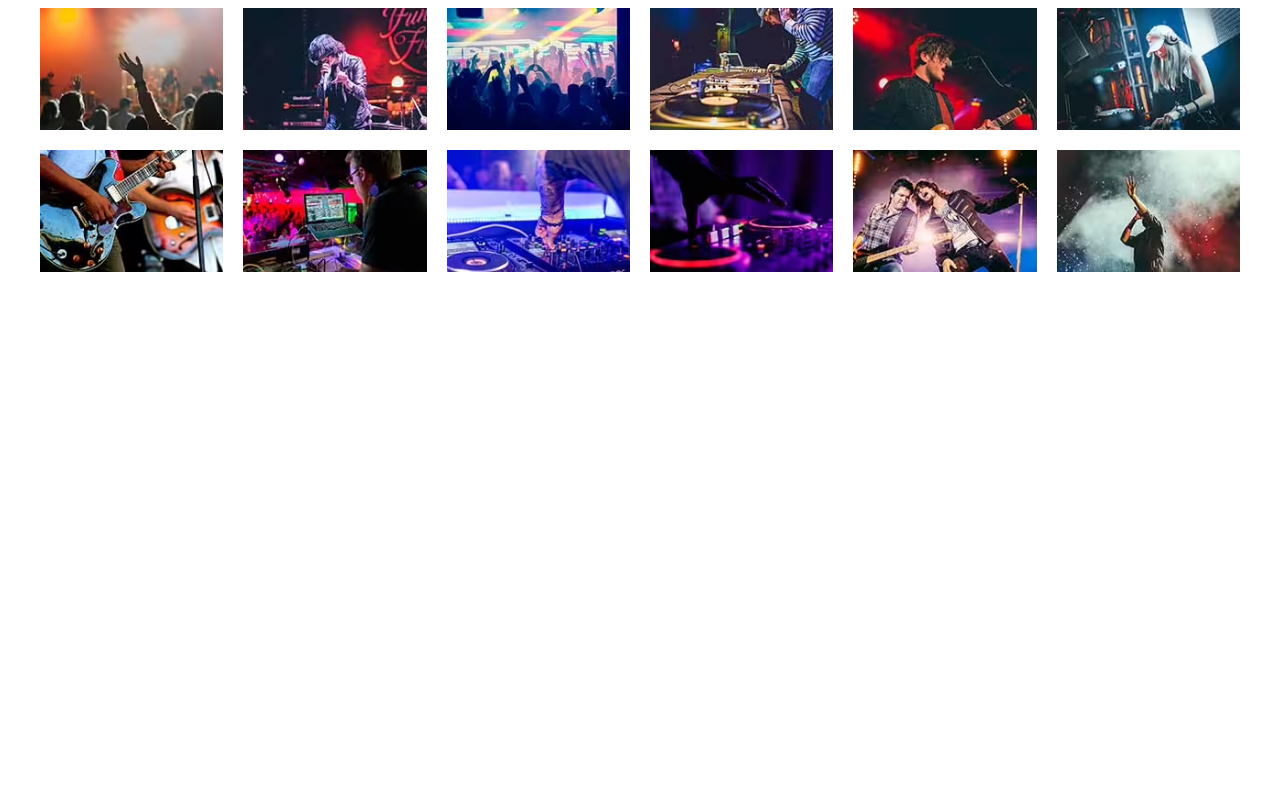
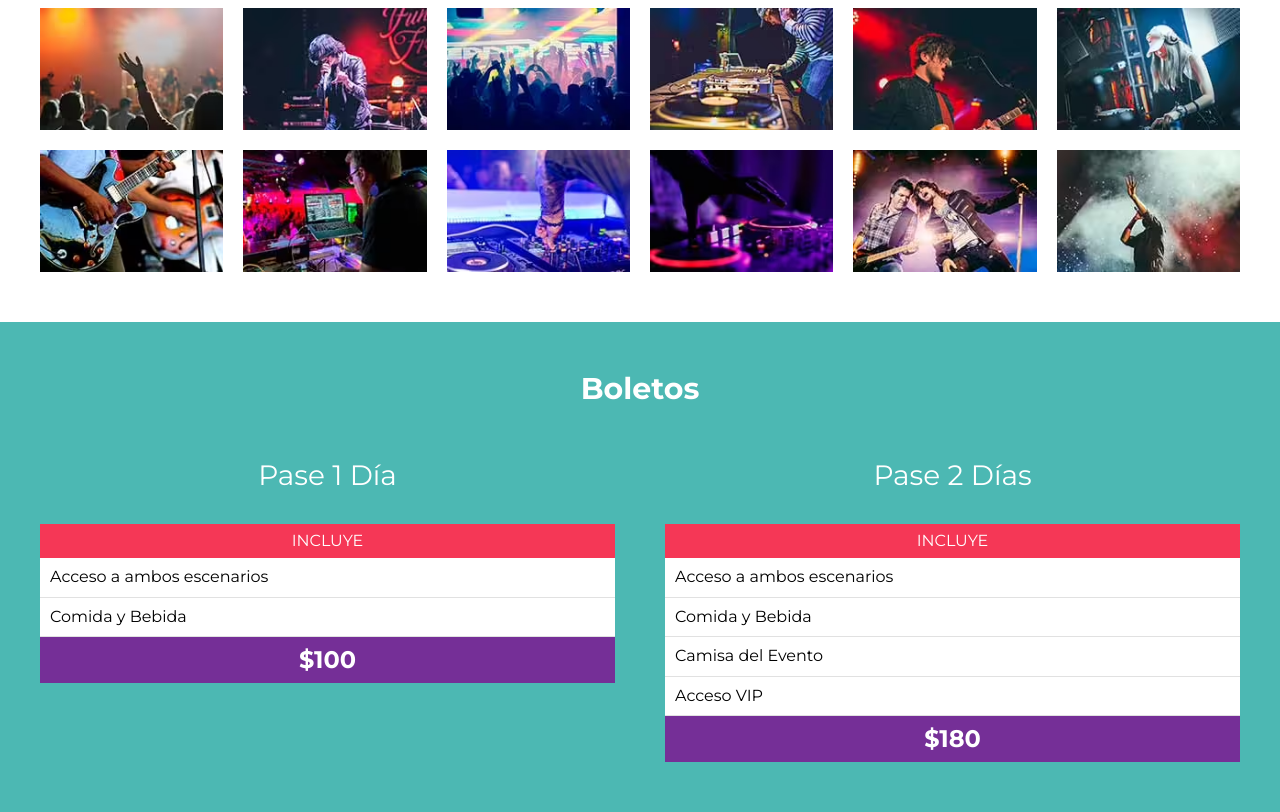
Before and after one commit to carlmuva/FestivalMusic, a website: page index.html in a window 1280 px wide. Shown: the part 2971-3783 px from the top of the page. Before the commit the page ends 3293 px from the top, so only its background shows below. Drawn offline with Linux system fonts and the light colour scheme.

Commit message:
Boletos terminado

```diff
--- a/index.html
+++ b/index.html
@@ -186,6 +186,54 @@
 
     </section>
 
+    <section class="boletos bg-verde">
+       <h3>Boletos</h3>
+
+       <div class="contenedor contenedor-boletos">
+            <div class="basico pase">
+                <p class="nombre-pase">Pase 1 Día</p>
+                <header class="pase-header">
+                    <p>Incluye</p>
+                </header>
+                <div  class="pase-body">
+                    <ul>
+                        <li>
+                            Acceso a ambos escenarios
+                        </li>
+                        <li>
+                            Comida y Bebida
+                        </li>
+                    </ul>
+                </div>
+
+                <footer class="pase-footer">
+                    <p>$100</p>
+                </footer>
+
+            </div>
+            <div class="premium pase">
+                <p class="nombre-pase">Pase 2  Días</p>
+                <header class="pase-header">
+                    <p>Incluye</p>
+                </header>
+                <div  class="pase-body">
+                    <ul>
+                        <li>Acceso a ambos escenarios</li>
+                        <li>Comida y Bebida</li>
+                        <li>Camisa del Evento</li>
+                        <li>Acceso VIP</li>
+                    </ul>
+                </div>
+
+                <footer class="pase-footer">
+                    <p>$180</p>
+                </footer>
+
+            </div>
+       </div>
+
+    </section>
+
 
     <script src="build/js/app.js"></script>
 </body>
--- /dev/null
+++ b/src/scss/layout/_boletos.scss
@@ -0,0 +1,69 @@
+@use 'base/mixins' as m;
+@use 'base/variables' as v;
+
+.boletos{
+    padding: 5rem 0;
+    h3{
+        text-align: center;
+        color: v.$blanco;
+        margin-bottom: 2rem;
+    }
+
+    .contenedor-boletos{
+        @include m.tablet {
+            @include m.grid(2,5rem);
+
+        }
+
+    }
+}
+
+.pase{
+    color: black;
+
+    .nombre-pase{
+        text-align: center;
+        font-size: 2.8rem;
+        color: v.$blanco;
+    }
+
+    &-header,
+    &-footer{
+        padding: .5rem;
+
+        p{
+            text-align: center;
+            color: v.$blanco;
+            margin: 0;
+        }
+    }
+
+    &-header{
+        background-color: v.$rosa;
+        p{
+            text-transform: uppercase;
+            font-size: 1.6rem;
+        }
+    }
+    &-body{
+        background-color: v.$blanco;
+
+        ul{
+            @include m.resetear-lista;
+            li,
+            :nth-child(odd){
+                background-color: v.$blanco;
+                padding: 1rem;
+                border-bottom: 1px solid #e1e1e1;
+            }
+        }
+    }
+    &-footer{
+        background-color: v.$morado;
+        p{
+            font-size: 2.4rem;
+            font-weight: 700;
+        }
+    }
+
+}
--- a/src/scss/layout/_index.scss
+++ b/src/scss/layout/_index.scss
@@ -3,3 +3,4 @@
 @forward 'festival';
 @forward 'lineup';
 @forward 'galeria';
+@forward 'boletos';
```
Also changed, not shown: build/css/app.css.
